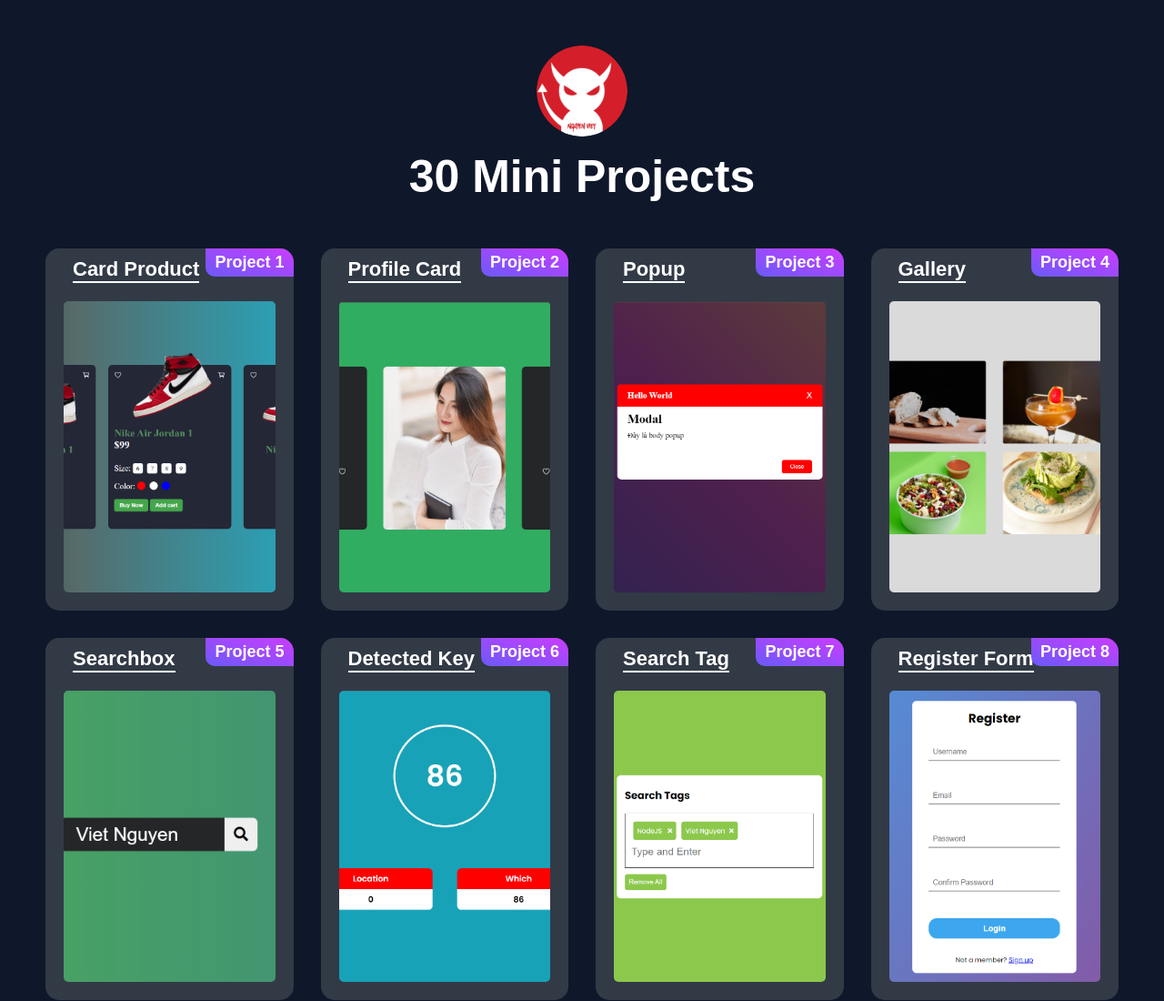
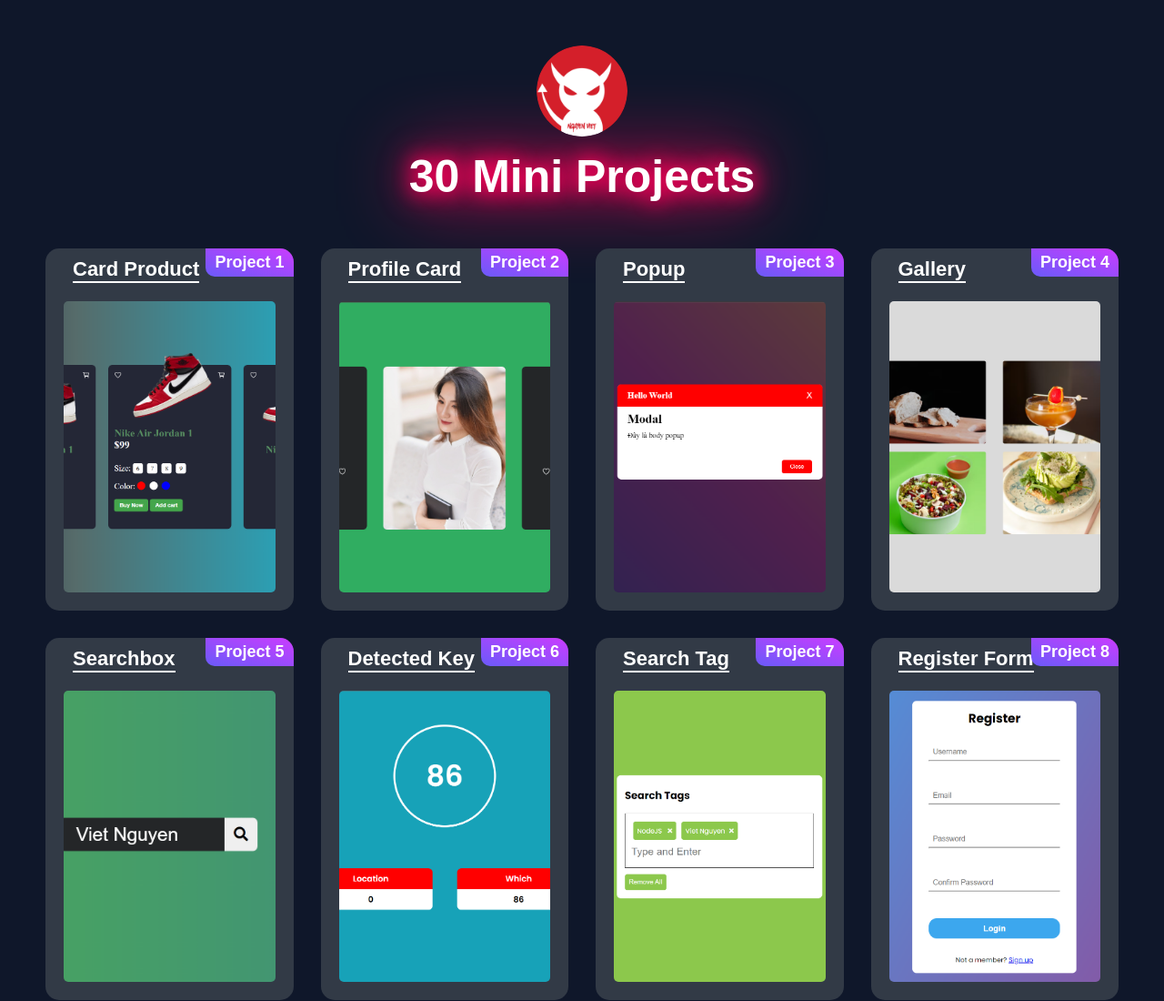
Before and after one commit to nguyenviet02/30_Days_Practice, a plain HTML site: page index.html in a window 1280 px wide. Shown: the top 1100 px of the page at 91% size. Drawn offline with Linux system fonts and the light colour scheme.

Commit message:
Add effect for title

```diff
--- a/Day0_All_Project/lib/scss/style.scss
+++ b/Day0_All_Project/lib/scss/style.scss
@@ -37,6 +37,31 @@ a {
   &-title {
     font-size: 50px;
     color: #fff;
+    text-shadow: 0 0 20px #ff005b;
+    position: relative;
+
+    &:after {
+      content: attr(data-text);
+      position: absolute;
+      top: 0;
+      left: 0;
+      z-index: -1;
+      color: #ff005b;
+      filter: blur(15px);
+    }
+
+    &:before {
+      content: "";
+      position: absolute;
+      top: 0;
+      left: 0;
+      width: 100%;
+      height: 100%;
+      z-index: -2;
+      background-color: #ff005b;
+      opacity: 0.5;
+      filter: blur(40px);
+    }
   }
 }
 
--- a/index.html
+++ b/index.html
@@ -16,7 +16,7 @@
     <div class="header-logo">
       <img src="./Day0_All_Project/images/logo.png" alt="">
     </div>
-    <h1 class="header-title">
+    <h1 class="header-title" data-text="30 Mini Projects">
       30 Mini Projects
     </h1>
   </div>
```
Also changed, not shown: Day0_All_Project/lib/scss/css/style.css, 1 other file.
